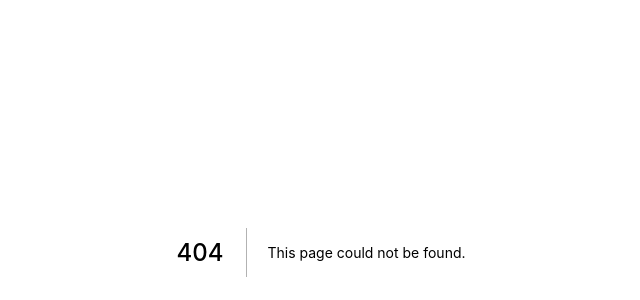
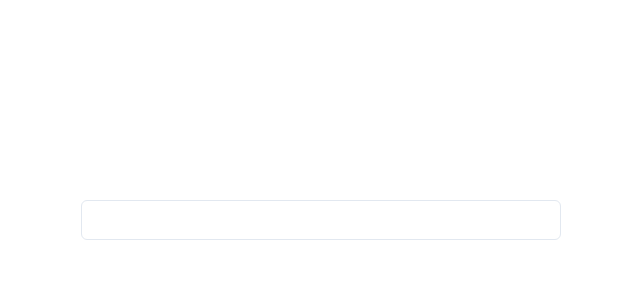
Before and after one commit to jaisharx/ts-lab, a Next.js app: page /input in a window 1280 px wide. Before the commit this address had no page. Shown: the part 148-448 px from the top of the page, without its empty margins (319-959 px from the left). Built offline with nearby package versions, Linux system fonts and the light colour scheme.

Commit message:
adding input

```diff
--- /dev/null
+++ b/pages/input.tsx
@@ -0,0 +1,39 @@
+import { Center, Box, Input, Heading } from '@chakra-ui/react'
+import { useState } from 'react'
+
+import type { NextPage } from 'next'
+import type { Dispatch, SetStateAction, } from 'react'
+
+type CustomInputProps = {
+  text: string
+  setText: Dispatch<SetStateAction<string>>
+}
+
+const CustomInput = (props: CustomInputProps) => {
+  return (
+    <Input
+      mt="4"
+      type="text"
+      minW="30rem"
+      value={props.text}
+      onChange={(e) => props.setText(e.target.value)}
+    />
+  )
+}
+
+const Home: NextPage = () => {
+  const [text, setText] = useState('')
+
+  return (
+    <Center minH="90vh">
+      <Box>
+        <Heading w="full" fontSize="2xl" fontWeight="semibold">
+          {text}
+        </Heading>
+        <CustomInput text={text} setText={setText} />
+      </Box>
+    </Center>
+  )
+}
+
+export default Home
```
